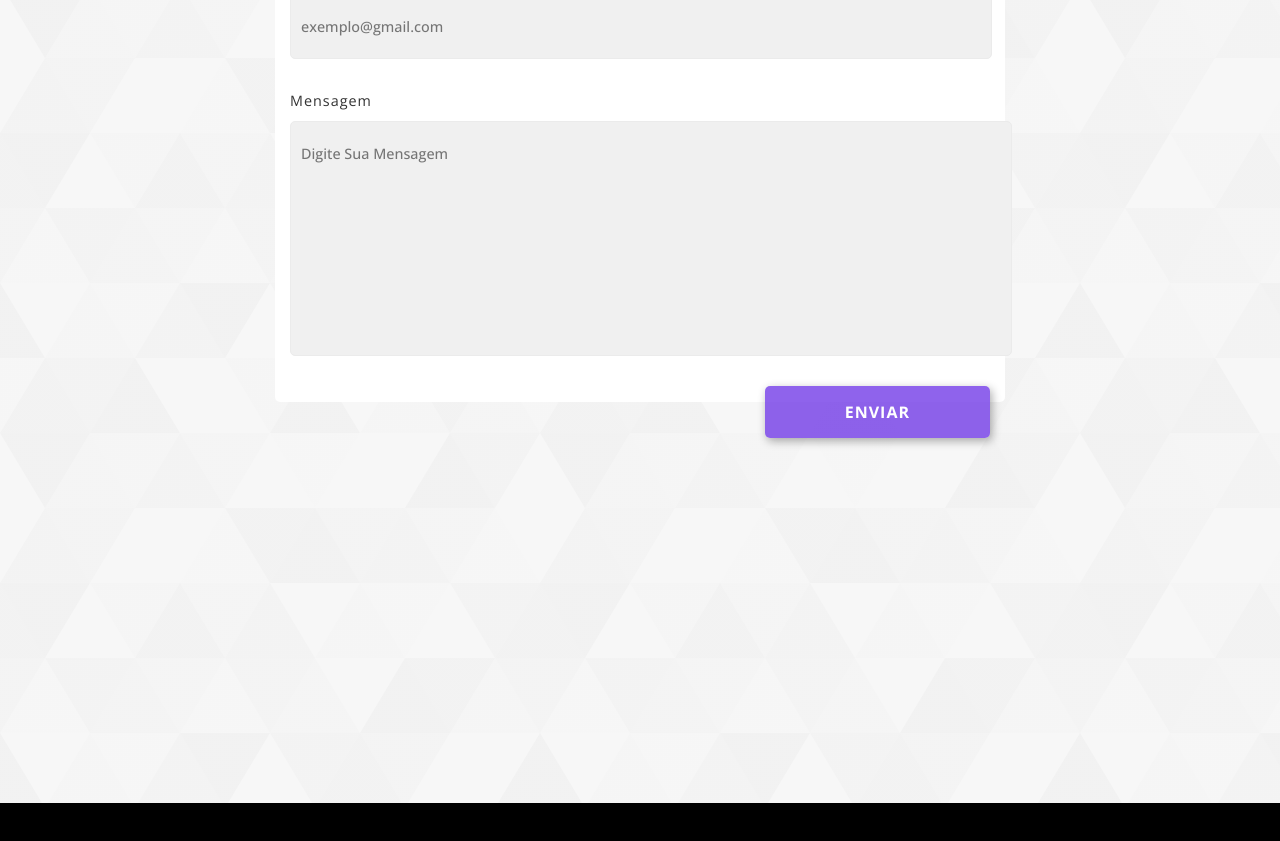
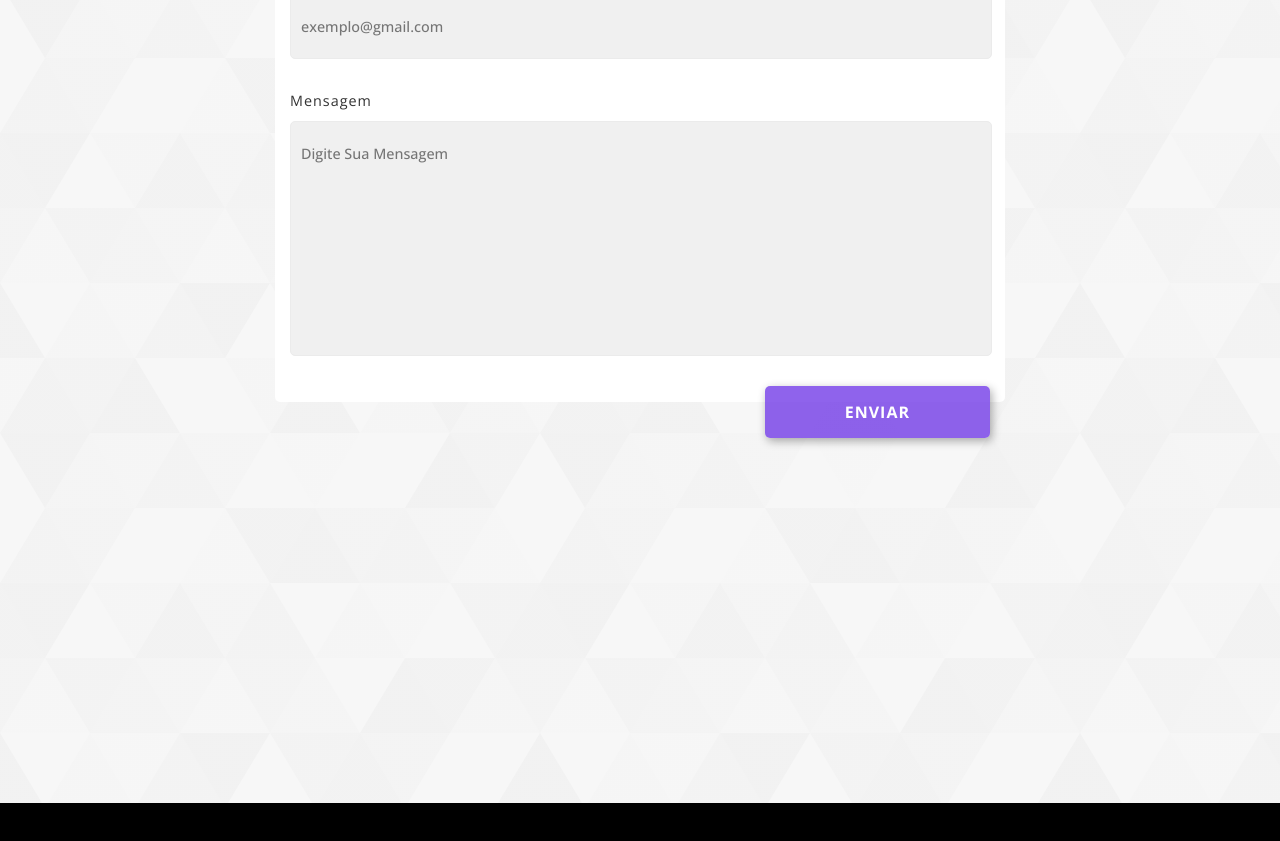
Before and after one commit to artucorreia/portfolio-v1, an Angular app: page / in a window 1280 px wide. Shown: the part 4862-5703 px from the top of the page. Built offline with nearby package versions, Linux system fonts and the light colour scheme.

Commit message:
finalizei

```diff
--- a/src/app/modules/home/components/contact/contact.component.scss
+++ b/src/app/modules/home/components/contact/contact.component.scss
@@ -50,6 +50,9 @@
 .input, .text-area {
     display: grid;
 
+    text-indent: 10px;
+    padding: 1.5em 0;
+
     outline-style: none;
 
     background-color: #f0f0f0;
@@ -72,14 +75,8 @@
 
 }
 
-.input {
-    text-indent: 10px;
-    padding: 1.5em 0;
-}
-
 .text-area {
     resize: none;
-    padding: 1.5em 10px;
 }
 
 .invalidInput {
```
Also changed, not shown: src/app/modules/home/components/header/header.component.scss (line endings or trailing spaces), src/app/modules/home/components/header/header.component.ts (line endings or trailing spaces).
